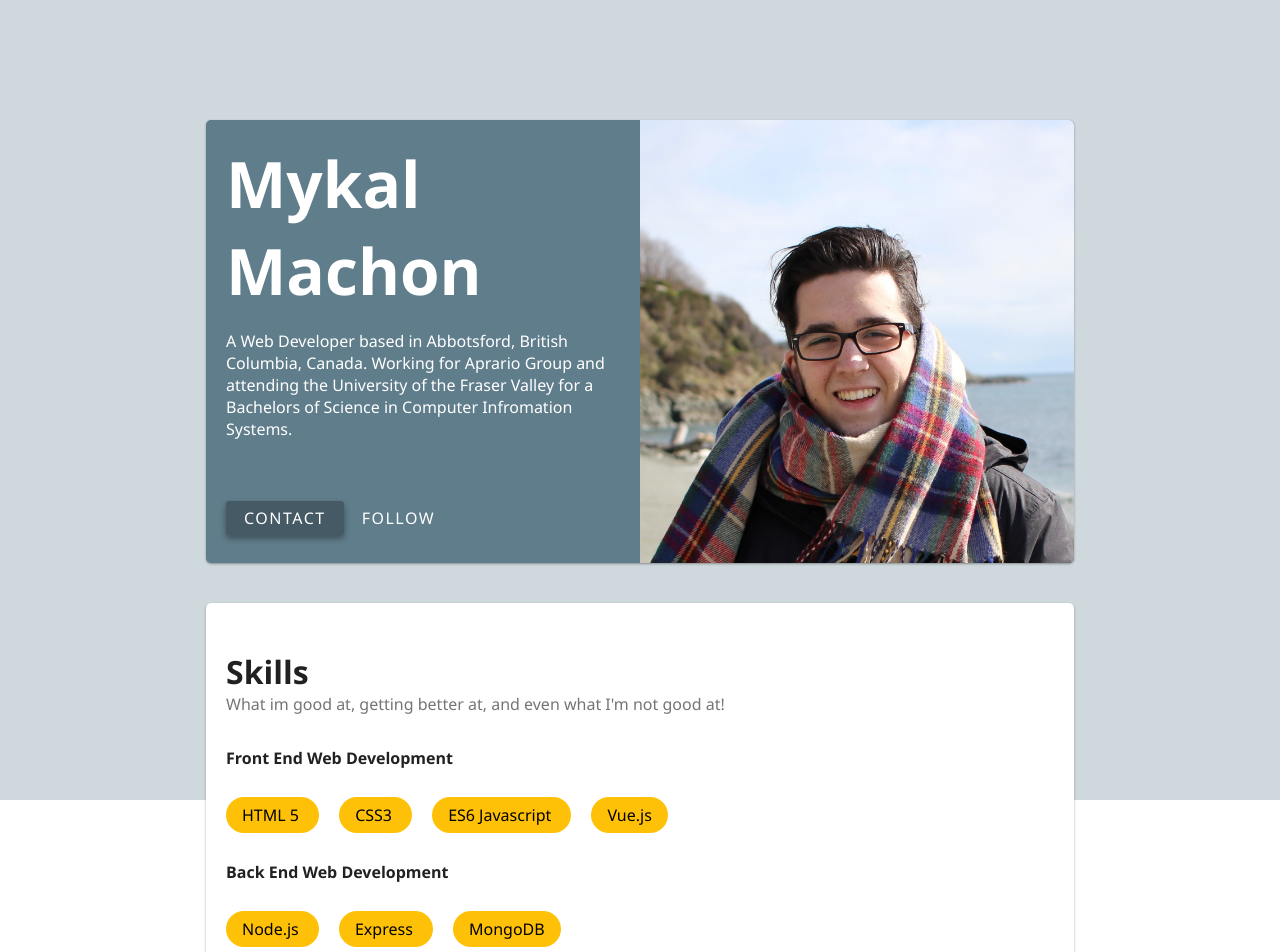
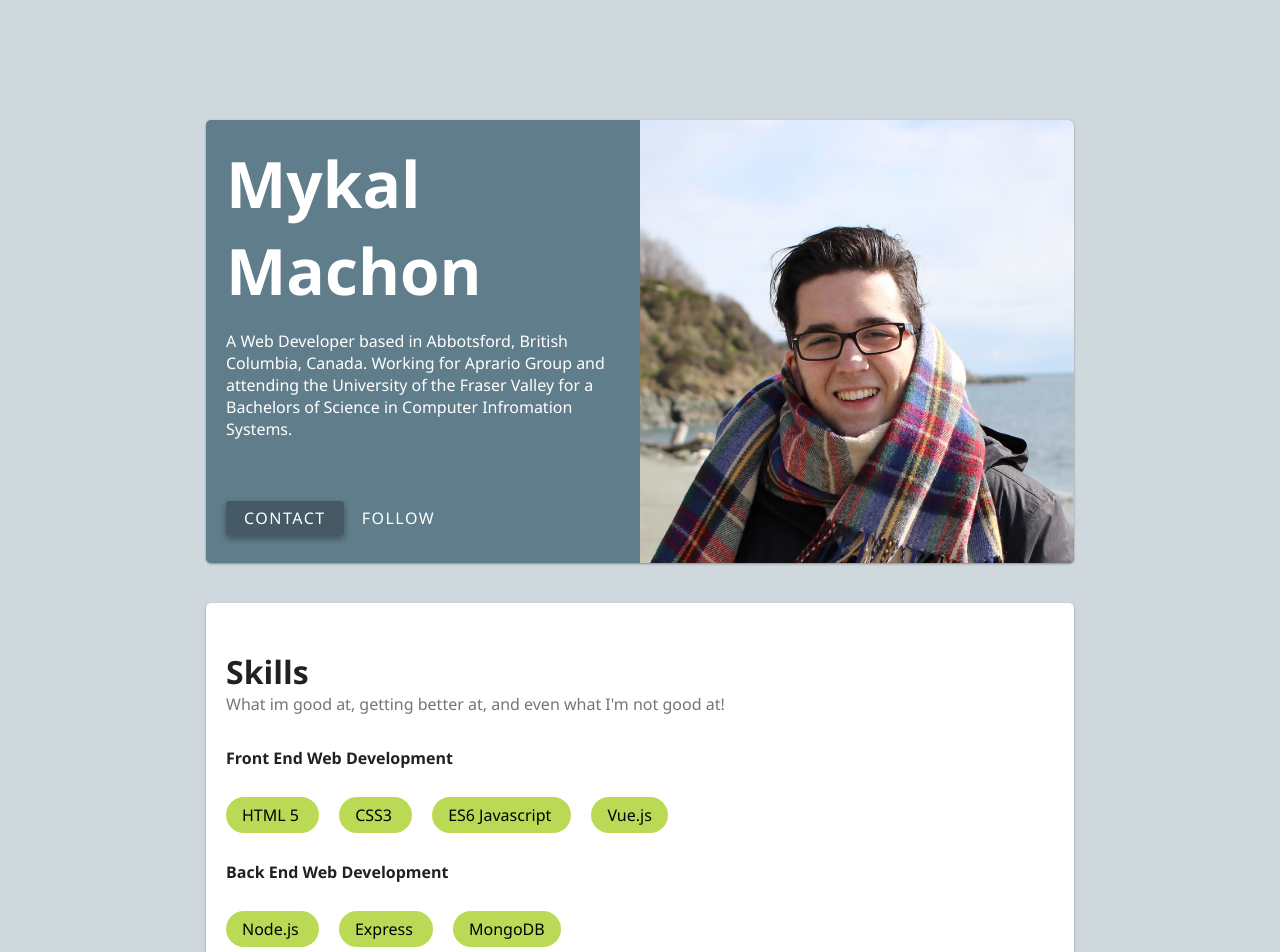
Before and after one commit to StanislavSt/MykalMachon, a Vue app: page / in a window 1280 px wide. Shown: the top 952 px of the page. Built offline with nearby package versions, Linux system fonts and the light colour scheme; some icons are missing.

Commit message:
FIX : Fixed WIdth Bug
Just a fix to a weird with bug I foung in the #app element in app.vue

```diff
--- a/src/App.vue
+++ b/src/App.vue
@@ -26,10 +26,14 @@ export default {
   --lightPrim: #cfd8dc;
   --prim: #607d8b;
   --textIcons: #ffffff;
-  --accent: #ffc107;
+  --accent: #bada55;
   --textPrim: #212121;
   --textSec: #757575;
   --divider: #bdbdbd;
+}
+
+body {
+  background-color: var(--lightPrim);
 }
 
 * {
@@ -43,9 +47,8 @@ export default {
   display: flex;
   justify-content: center;
   align-items: flex-start;
-  width: 100vw;
+  width: 100%;
   height: 100vh;
-  background-color: var(--lightPrim);
 }
 
 button {
```
